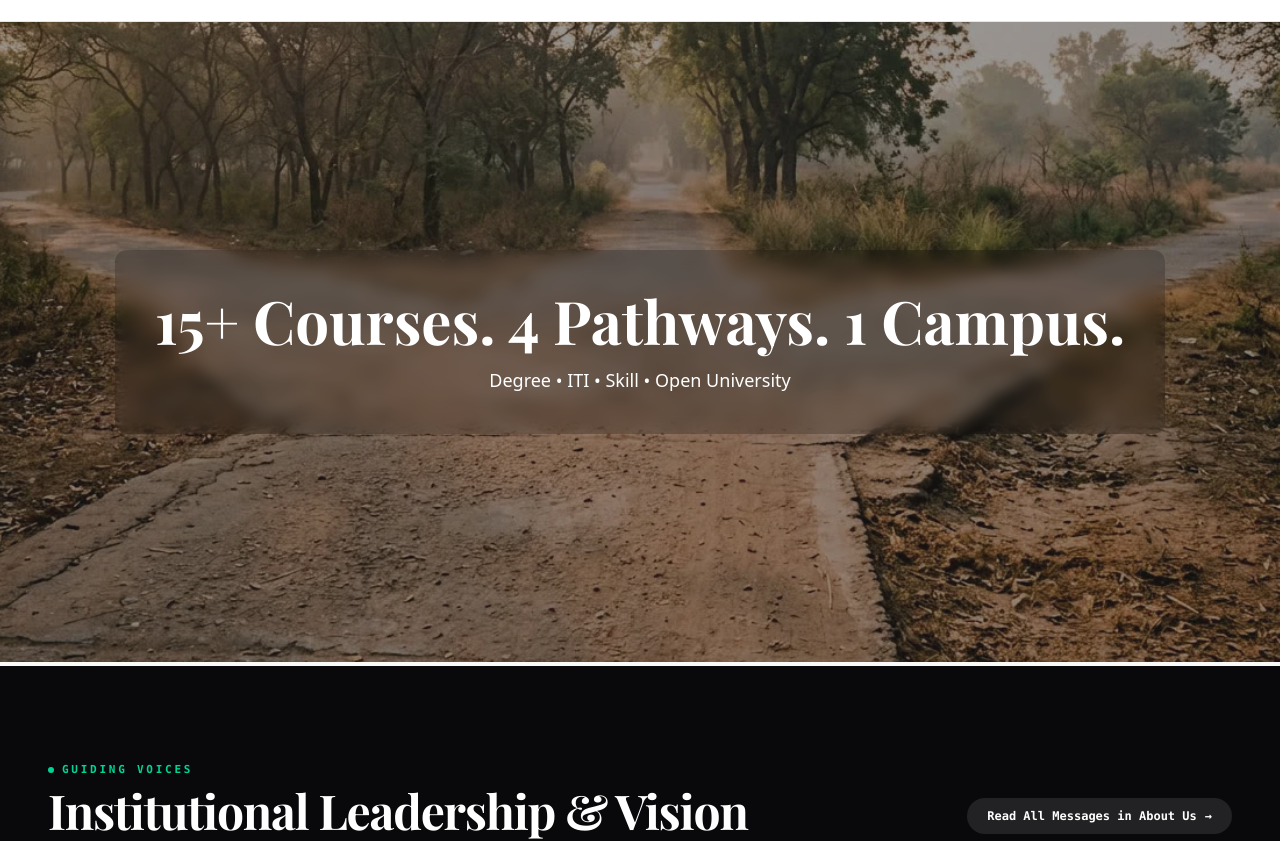
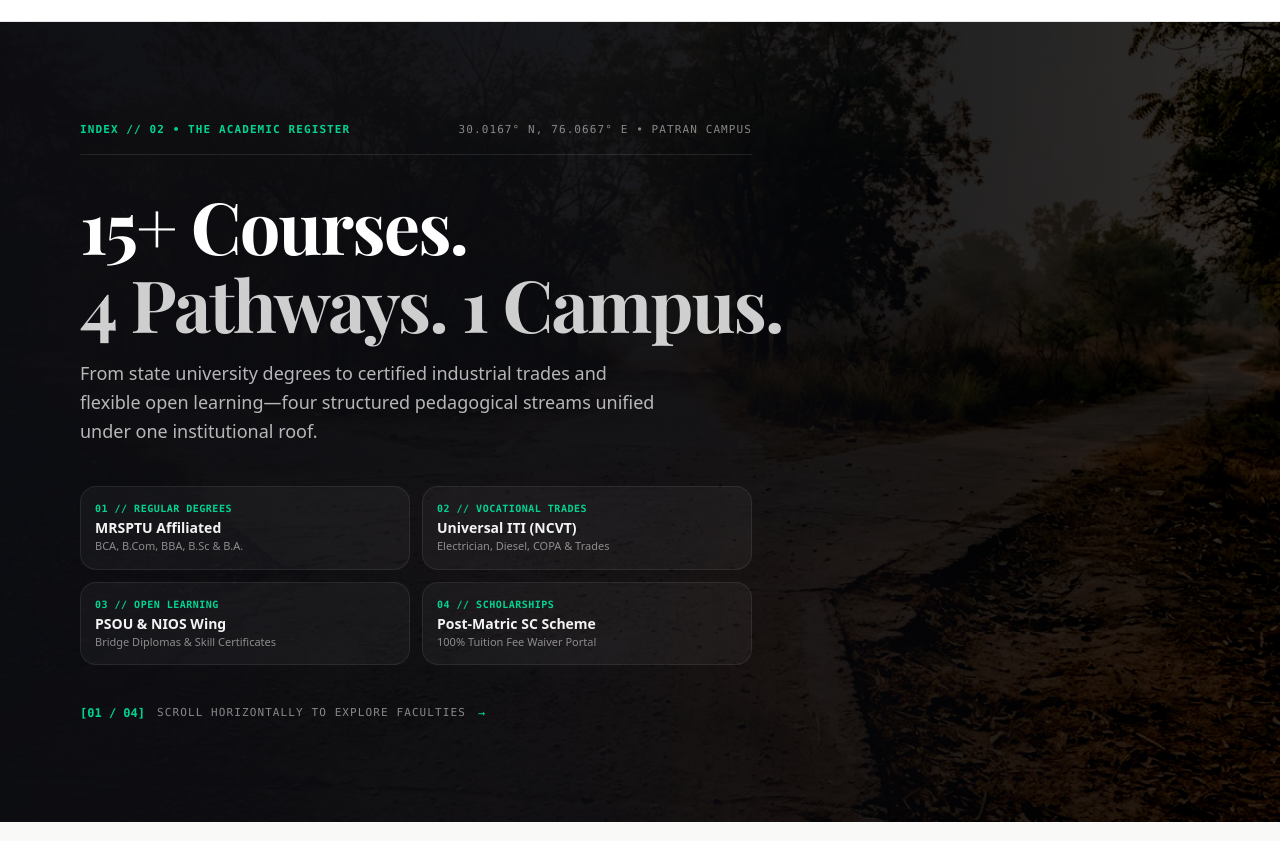
Before and after one commit to OCIMoh/universal-college, a Next.js app: page / in a window 1280 px wide. Shown: the part 3520-4361 px from the top of the page. Built offline with nearby package versions, Linux system fonts and the light colour scheme; a web font is replaced by a local one.

Commit message:
gsap fix

```diff
--- a/src/app/page.tsx
+++ b/src/app/page.tsx
@@ -111,21 +111,7 @@ export default function Home() {
 
 
 
-      // Parallax Image (Percentage-based shift with scale buffer to prevent edge-clipping)
-      gsap.fromTo(
-        ".parallax-img",
-        { yPercent: -12 },
-        {
-          yPercent: 12,
-          ease: "none",
-          scrollTrigger: {
-            trigger: ".parallax-section",
-            start: "top bottom",
-            end: "bottom top",
-            scrub: true,
-          },
-        }
-      );
+
 
       // Delay refresh to ensure layout and fonts are stable
       const timer = setTimeout(() => {
@@ -217,23 +203,7 @@ export default function Home() {
         </button>
       </div>
 
-      {/* SCENE 02: The Corridors */}
-      <section className="parallax-section relative h-[80vh] w-full flex items-center justify-center overflow-hidden">
-        <Image
-          src="/assets/campus/fork-path.webp"
-          alt="Campus Paths"
-          fill
-          sizes="100vw"
-          className="parallax-img object-cover scale-125 opacity-90"
-        />
-        <div className="absolute inset-0 bg-black/40"></div>
-        <div className="relative z-10 text-center text-white p-10 bg-black/20 backdrop-blur-sm rounded-xl">
-          <h2 className="text-editorial text-4xl md:text-6xl font-bold mb-4">
-            15+ Courses. 4 Pathways. 1 Campus.
-          </h2>
-          <p className="text-lg">Degree • ITI • Skill • Open University</p>
-        </div>
-      </section>
+
 
       {/* SCENE 03: The Academic World (Horizontal Scroll) */}
       <HorizontalPrograms onSelectCourse={setSelectedCourse} />
--- a/src/components/home/HorizontalPrograms.tsx
+++ b/src/components/home/HorizontalPrograms.tsx
@@ -19,7 +19,7 @@ export default function HorizontalPrograms({ onSelectCourse }: HorizontalProgram
   useEffect(() => {
     const ctx = gsap.context(() => {
       if (horizontalRef.current && horizontalWrapperRef.current) {
-        const sections = gsap.utils.toArray(".horizontal-panel");
+        const sections = gsap.utils.toArray<HTMLElement>(".horizontal-panel");
 
         gsap.to(sections, {
           xPercent: -100 * (sections.length - 1),
@@ -27,10 +27,11 @@ export default function HorizontalPrograms({ onSelectCourse }: HorizontalProgram
           scrollTrigger: {
             trigger: horizontalWrapperRef.current,
             pin: true,
-            scrub: true,
-            anticipatePin: 1,
+            pinSpacing: true,
+            start: "top top",
+            scrub: 1,
             invalidateOnRefresh: true,
-            end: () => "+=" + (horizontalRef.current?.offsetWidth || window.innerWidth * 2),
+            end: () => `+=${window.innerWidth * (sections.length - 1)}`,
           },
         });
       }
@@ -41,24 +42,132 @@ export default function HorizontalPrograms({ onSelectCourse }: HorizontalProgram
 
   return (
     <section
+      id="academic-pathways"
       ref={horizontalWrapperRef}
-        className="h-screen flex items-center overflow-hidden bg-[#f9f9f7]"
+      className="relative h-screen w-full flex items-center overflow-hidden bg-[#0c0d12]"
     >
-        <div ref={horizontalRef} className="horizontal-scroll-container h-full w-[300vw]">
-          {/* Panel 1: MRSPTU */}
-          <div className="horizontal-panel w-screen h-full flex flex-col md:flex-row items-center justify-center p-12 gap-12">
-            <div className="w-full md:w-1/2 h-[50vh] relative rounded-2xl overflow-hidden shadow-2xl">
-              <Image src="/assets/campus/college-lab-students.webp" alt="Computer Lab" fill sizes="(max-width: 768px) 100vw, 50vw" className="object-cover" />
+      <div ref={horizontalRef} className="horizontal-scroll-container h-full w-[400vw] flex flex-row">
+
+        {/* ================= PANEL 0: ARCHITECTURAL INTRO COVER ================= */}
+        <div className="horizontal-panel w-screen h-full shrink-0 relative flex items-center p-8 sm:p-12 md:p-20 overflow-hidden">
+          {/* Authentic Campus Paths Background with Directional Architectural Gradient */}
+          <Image
+            src="/assets/campus/fork-path.webp"
+            alt="Campus Paths"
+            fill
+            priority
+            sizes="100vw"
+            className="object-cover brightness-[0.32] contrast-[1.15] scale-105"
+          />
+          <div className="absolute inset-0 bg-gradient-to-r from-[#0c0d12]/95 via-[#0c0d12]/80 to-black/30 pointer-events-none" />
+
+          {/* Left-Aligned Architectural Ledger */}
+          <div className="relative z-10 max-w-3xl space-y-8 text-white">
+            {/* Top Coordinates & Chapter Marker */}
+            <div className="flex flex-wrap items-center justify-between gap-4 border-b border-white/10 pb-4 max-w-2xl font-mono text-[10px] sm:text-[11px] uppercase tracking-widest text-white/50">
+              <span className="text-emerald-400 font-semibold">
+                INDEX // 02 • THE ACADEMIC REGISTER
+              </span>
+              <span>
+                30.0167° N, 76.0667° E • PATRAN CAMPUS
+              </span>
             </div>
-            <div className="w-full md:w-1/2">
+
+            {/* Display Headline */}
+            <div className="space-y-4">
+              <h2 className="text-editorial text-4xl sm:text-6xl md:text-7xl font-bold tracking-tight text-white leading-[1.08]">
+                15+ Courses.<br />
+                <span className="text-white/80">4 Pathways. 1 Campus.</span>
+              </h2>
+              <p className="text-sm sm:text-base md:text-lg text-white/70 font-light max-w-xl font-sans leading-relaxed">
+                From state university degrees to certified industrial trades and flexible open learning—four structured pedagogical streams unified under one institutional roof.
+              </p>
+            </div>
+
+            {/* 4 Architectural Pathway Specifications */}
+            <div className="grid grid-cols-1 sm:grid-cols-2 gap-3 max-w-2xl pt-2">
+              <div className="p-3.5 rounded-2xl bg-white/[0.04] border border-white/8 hover:border-emerald-500/30 transition-colors">
+                <span className="text-[10px] font-mono text-emerald-400 font-bold block uppercase tracking-wider">
+                  01 // REGULAR DEGREES
+                </span>
+                <strong className="text-xs sm:text-sm font-semibold text-white/95 block mt-0.5">
+                  MRSPTU Affiliated
+                </strong>
+                <span className="text-[11px] text-white/50 block font-light">
+                  BCA, B.Com, BBA, B.Sc & B.A.
+                </span>
+              </div>
+
+              <div className="p-3.5 rounded-2xl bg-white/[0.04] border border-white/8 hover:border-emerald-500/30 transition-colors">
+                <span className="text-[10px] font-mono text-emerald-400 font-bold block uppercase tracking-wider">
+                  02 // VOCATIONAL TRADES
+                </span>
+                <strong className="text-xs sm:text-sm font-semibold text-white/95 block mt-0.5">
+                  Universal ITI (NCVT)
+                </strong>
+                <span className="text-[11px] text-white/50 block font-light">
+                  Electrician, Diesel, COPA & Trades
+                </span>
+              </div>
+
+              <div className="p-3.5 rounded-2xl bg-white/[0.04] border border-white/8 hover:border-emerald-500/30 transition-colors">
+                <span className="text-[10px] font-mono text-emerald-400 font-bold block uppercase tracking-wider">
+                  03 // OPEN LEARNING
+                </span>
+                <strong className="text-xs sm:text-sm font-semibold text-white/95 block mt-0.5">
+                  PSOU & NIOS Wing
+                </strong>
+                <span className="text-[11px] text-white/50 block font-light">
+                  Bridge Diplomas & Skill Certificates
+                </span>
+              </div>
+
+              <div className="p-3.5 rounded-2xl bg-white/[0.04] border border-white/8 hover:border-emerald-500/30 transition-colors">
+                <span className="text-[10px] font-mono text-emerald-400 font-bold block uppercase tracking-wider">
+                  04 // SCHOLARSHIPS
+                </span>
+                <strong className="text-xs sm:text-sm font-semibold text-white/95 block mt-0.5">
+                  Post-Matric SC Scheme
+                </strong>
+                <span className="text-[11px] text-white/50 block font-light">
+                  100% Tuition Fee Waiver Portal
+                </span>
+              </div>
+            </div>
+
+            {/* Interaction Cue */}
+            <div className="flex items-center gap-3 pt-2 font-mono text-xs text-white/50">
+              <span className="text-emerald-400 font-semibold">[01 / 04]</span>
+              <span className="uppercase tracking-widest text-[11px]">
+                Scroll horizontally to explore faculties
+              </span>
+              <span className="text-emerald-400">→</span>
+            </div>
+          </div>
+        </div>
+
+        {/* ================= PANEL 1: MRSPTU DEGREES ================= */}
+        <div className="horizontal-panel w-screen h-full shrink-0 flex flex-col md:flex-row items-center justify-center p-8 md:p-16 gap-10 md:gap-14 bg-[#f9f9f7] text-[#1a1a1a]">
+          <div className="w-full md:w-1/2 h-[45vh] md:h-[55vh] relative rounded-3xl overflow-hidden shadow-2xl border border-black/10">
+            <Image
+              src="/assets/campus/college-lab-students.webp"
+              alt="Computer Lab"
+              fill
+              sizes="(max-width: 768px) 100vw, 50vw"
+              className="object-cover"
+            />
+          </div>
+          <div className="w-full md:w-1/2 max-w-xl">
             <div className="flex items-center gap-3 mb-3">
-                <span className="text-xs uppercase tracking-widest font-semibold px-3 py-1 rounded-full bg-blue-100 text-blue-800">
-                  Degree & University Programs
+              <span className="text-[11px] uppercase tracking-widest font-semibold px-3 py-1 rounded-full bg-blue-100 text-blue-800 font-mono">
+                Pathway 01 • Regular University Degrees
               </span>
-                <span className="text-xs text-gray-500 font-medium">Click any course for details</span>
+              <span className="text-xs text-gray-500 font-medium">Click to inspect</span>
             </div>
-              <h3 className="text-editorial text-4xl md:text-5xl font-bold mb-6">MRSPTU Affiliated</h3>
-              <ul className="space-y-3 text-lg md:text-xl">
+            <h3 className="text-editorial text-3xl sm:text-4xl md:text-5xl font-bold mb-5 text-neutral-900">
+              MRSPTU Affiliated
+            </h3>
+            <ul className="space-y-2.5 text-base md:text-lg">
               {[
                 { id: "bca", name: "BCA", duration: "3 Years", tag: "Hot Program" },
                 { id: "msc_cs", name: "M.Sc Computer Science", duration: "2 Years", tag: "Postgrad" },
@@ -66,17 +175,17 @@ export default function HorizontalPrograms({ onSelectCourse }: HorizontalProgram
                 { id: "cmlt", name: "CMLT", duration: "1 Year", tag: "Clinical Lab" },
                 { id: "nursing_assistant", name: "Nursing Assistant", duration: "1 Year", tag: "Healthcare" },
               ].map((item) => (
-                  <li key={item.id} className="border-b border-black/10 pb-2.5">
+                <li key={item.id} className="border-b border-black/10 pb-2">
                   <button
                     onClick={() => onSelectCourse(COURSE_DETAILS[item.id as keyof typeof COURSE_DETAILS])}
                     aria-label={`View details for ${item.name}`}
                     className="w-full group flex items-center justify-between cursor-pointer transition-all text-left focus:outline-none focus:ring-2 focus:ring-emerald-500 focus:rounded-lg"
                   >
                     <div className="flex items-center gap-2">
-                        <strong className="group-hover:text-emerald-700 transition-colors">{item.name}</strong>
-                        <span className="text-sm opacity-60">({item.duration})</span>
+                      <strong className="group-hover:text-emerald-700 transition-colors font-semibold">{item.name}</strong>
+                      <span className="text-xs text-neutral-500">({item.duration})</span>
                     </div>
-                      <span className="text-xs px-2.5 py-1 rounded-full bg-black/5 group-hover:bg-emerald-100 group-hover:text-emerald-800 transition-all font-medium">
+                    <span className="text-xs px-2.5 py-1 rounded-full bg-black/5 group-hover:bg-emerald-100 group-hover:text-emerald-800 transition-all font-mono font-medium">
                       {item.tag} →
                     </span>
                   </button>
@@ -86,17 +195,19 @@ export default function HorizontalPrograms({ onSelectCourse }: HorizontalProgram
           </div>
         </div>
 
-          {/* Panel 2: ITI */}
-          <div className="horizontal-panel w-screen h-full flex flex-col md:flex-row items-center justify-center p-12 gap-12 bg-[#1a1a1a] text-[#f9f9f7]">
-            <div className="w-full md:w-1/2">
+        {/* ================= PANEL 2: UNIVERSAL ITI ================= */}
+        <div className="horizontal-panel w-screen h-full shrink-0 flex flex-col md:flex-row items-center justify-center p-8 md:p-16 gap-10 md:gap-14 bg-[#111217] text-[#f9f9f7]">
+          <div className="w-full md:w-1/2 max-w-xl">
             <div className="flex items-center gap-3 mb-3">
-                <span className="text-xs uppercase tracking-widest font-semibold px-3 py-1 rounded-full bg-emerald-500/20 text-emerald-400 border border-emerald-500/30">
-                  NCVT / PSBTE Govt. Certified Trades
+              <span className="text-[11px] uppercase tracking-widest font-semibold px-3 py-1 rounded-full bg-emerald-500/20 text-emerald-400 border border-emerald-500/30 font-mono">
+                Pathway 02 • NCVT / PSBTE Certified
               </span>
-                <span className="text-xs text-white/50 font-medium">Click to inspect syllabus</span>
+              <span className="text-xs text-white/50 font-medium">Click for trade syllabus</span>
             </div>
-              <h3 className="text-editorial text-4xl md:text-5xl font-bold mb-6 text-white">Universal ITI</h3>
-              <div className="grid grid-cols-1 md:grid-cols-2 gap-3 text-base">
+            <h3 className="text-editorial text-3xl sm:text-4xl md:text-5xl font-bold mb-5 text-white">
+              Universal ITI Trades
+            </h3>
+            <div className="grid grid-cols-1 sm:grid-cols-2 gap-2.5 text-sm">
               {[
                 { id: "electrician", name: "Electrician", dur: "2 Yrs" },
                 { id: "civil_draughtsman", name: "Civil Draughtsman", dur: "2 Yrs" },
@@ -110,38 +221,52 @@ export default function HorizontalPrograms({ onSelectCourse }: HorizontalProgram
                   key={trade.id}
                   onClick={() => onSelectCourse(COURSE_DETAILS[trade.id as keyof typeof COURSE_DETAILS])}
                   aria-label={`View details for ${trade.name}`}
-                    className="w-full text-left p-3 rounded-xl bg-white/5 hover:bg-white/15 border border-white/10 cursor-pointer flex items-center justify-between transition-all group focus:outline-none focus:ring-2 focus:ring-emerald-400"
+                  className="w-full text-left p-2.5 rounded-xl bg-white/[0.04] hover:bg-white/[0.12] border border-white/10 cursor-pointer flex items-center justify-between transition-all group focus:outline-none focus:ring-2 focus:ring-emerald-400"
                 >
                   <div>
-                      <div className="font-semibold text-white group-hover:text-emerald-300 transition-colors">
+                    <div className="font-semibold text-white group-hover:text-emerald-300 transition-colors text-xs sm:text-sm">
                       {trade.name}
                     </div>
-                      <span className="text-xs text-white/50">{trade.dur}</span>
+                    <span className="text-[11px] font-mono text-white/50">{trade.dur}</span>
                   </div>
-                    <span className="text-xs text-white/40 group-hover:text-white transition-colors">View →</span>
+                  <span className="text-xs text-white/40 group-hover:text-white transition-colors">→</span>
                 </button>
               ))}
             </div>
           </div>
-            <div className="w-full md:w-1/2 h-[50vh] relative rounded-2xl overflow-hidden shadow-2xl">
-              <Image src="/assets/campus/iti-diesel.webp" alt="ITI Diesel" fill sizes="(max-width: 768px) 100vw, 50vw" className="object-cover opacity-80" />
+          <div className="w-full md:w-1/2 h-[45vh] md:h-[55vh] relative rounded-3xl overflow-hidden shadow-2xl border border-white/10">
+            <Image
+              src="/assets/campus/iti-diesel.webp"
+              alt="ITI Diesel Workshop"
+              fill
+              sizes="(max-width: 768px) 100vw, 50vw"
+              className="object-cover opacity-85"
+            />
           </div>
         </div>
 
-          {/* Panel 3: NIOS / POU */}
-          <div className="horizontal-panel w-screen h-full flex flex-col md:flex-row items-center justify-center p-12 gap-12">
-            <div className="w-full md:w-1/2 h-[50vh] relative rounded-2xl overflow-hidden shadow-2xl">
-              <Image src="/assets/campus/care-beauty-salon.webp" alt="Salon" fill sizes="(max-width: 768px) 100vw, 50vw" className="object-cover" />
+        {/* ================= PANEL 3: NIOS & OPEN UNIVERSITY ================= */}
+        <div className="horizontal-panel w-screen h-full shrink-0 flex flex-col md:flex-row items-center justify-center p-8 md:p-16 gap-10 md:gap-14 bg-[#f9f9f7] text-[#1a1a1a]">
+          <div className="w-full md:w-1/2 h-[45vh] md:h-[55vh] relative rounded-3xl overflow-hidden shadow-2xl border border-black/10">
+            <Image
+              src="/assets/campus/care-beauty-salon.webp"
+              alt="Beauty & Wellness Salon"
+              fill
+              sizes="(max-width: 768px) 100vw, 50vw"
+              className="object-cover"
+            />
           </div>
-            <div className="w-full md:w-1/2">
+          <div className="w-full md:w-1/2 max-w-xl">
             <div className="flex items-center gap-3 mb-3">
-                <span className="text-xs uppercase tracking-widest font-semibold px-3 py-1 rounded-full bg-amber-100 text-amber-800">
-                  National Skill & Open Univ Wing
+              <span className="text-[11px] uppercase tracking-widest font-semibold px-3 py-1 rounded-full bg-amber-100 text-amber-800 font-mono">
+                Pathways 03 & 04 • Skill & Flexible Learning
               </span>
               <span className="text-xs text-gray-500 font-medium">Tap for eligibility</span>
             </div>
-              <h3 className="text-editorial text-4xl md:text-5xl font-bold mb-6">NIOS & Open University</h3>
-              <ul className="space-y-3 text-lg md:text-xl">
+            <h3 className="text-editorial text-3xl sm:text-4xl md:text-5xl font-bold mb-5 text-neutral-900">
+              NIOS & Open University
+            </h3>
+            <ul className="space-y-2.5 text-base md:text-lg">
               {[
                 { id: "beauty_wellness", name: "Beauty & Wellness", dur: "1 Year" },
                 { id: "health_worker", name: "Community Health Worker", dur: "1 Year" },
@@ -149,17 +274,17 @@ export default function HorizontalPrograms({ onSelectCourse }: HorizontalProgram
                 { id: "office_automation", name: "Office Automation & E-Gov", dur: "Diploma" },
                 { id: "horticulture", name: "Horticulture", dur: "Diploma" },
               ].map((item) => (
-                  <li key={item.id} className="border-b border-black/10 pb-2.5">
+                <li key={item.id} className="border-b border-black/10 pb-2">
                   <button
                     onClick={() => onSelectCourse(COURSE_DETAILS[item.id as keyof typeof COURSE_DETAILS])}
                     aria-label={`View details for ${item.name}`}
                     className="w-full group flex items-center justify-between cursor-pointer transition-all text-left focus:outline-none focus:ring-2 focus:ring-amber-500 focus:rounded-lg"
                   >
                     <div className="flex items-center gap-2">
-                        <strong className="group-hover:text-amber-700 transition-colors">{item.name}</strong>
-                        <span className="text-sm opacity-60">({item.dur})</span>
+                      <strong className="group-hover:text-amber-700 transition-colors font-semibold">{item.name}</strong>
+                      <span className="text-xs text-neutral-500">({item.dur})</span>
                     </div>
-                      <span className="text-xs px-2.5 py-1 rounded-full bg-black/5 group-hover:bg-amber-100 group-hover:text-amber-800 transition-all font-medium">
+                    <span className="text-xs px-2.5 py-1 rounded-full bg-black/5 group-hover:bg-amber-100 group-hover:text-amber-800 transition-all font-mono font-medium">
                       Inspect →
                     </span>
                   </button>
@@ -168,6 +293,7 @@ export default function HorizontalPrograms({ onSelectCourse }: HorizontalProgram
             </ul>
           </div>
         </div>
+
       </div>
     </section>
   );
```
Lines whose indentation alone changed are shown as unchanged.
